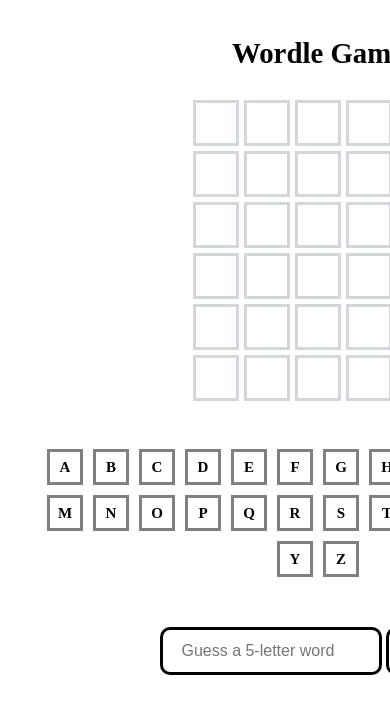
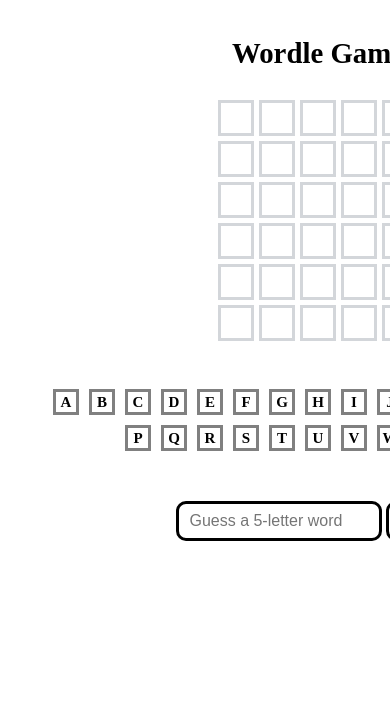
Before and after one commit to reback1314/cs120, a plain HTML site: page project2/index.html in a window 390 px wide. Shown: the top 714 px of the page. Drawn offline with Linux system fonts and the light colour scheme.

Commit message:
Update styles.css

```diff
--- a/project2/styles.css
+++ b/project2/styles.css
@@ -103,25 +103,25 @@ h1 {
     }
 
     .cell {
-        width: 40px;
-        height: 40px;
+        width: 30px;
+        height: 30px;
         font-size: 20px;
     }
 
     .key {
-        width: 30px;
-        height: 30px;
+        width: 20px;
+        height: 20px;
         font-size: 15px;
     }
 
     #word-input {
-        padding: 12px 18px;
+        padding: 8px 10px;
         font-size: 1em;
         width: 180px;
     }
 
     #submit-button {
-        padding: 12px 18px;
+        padding: 8px 10px;
         font-size: 1em;
     }
 }
```
